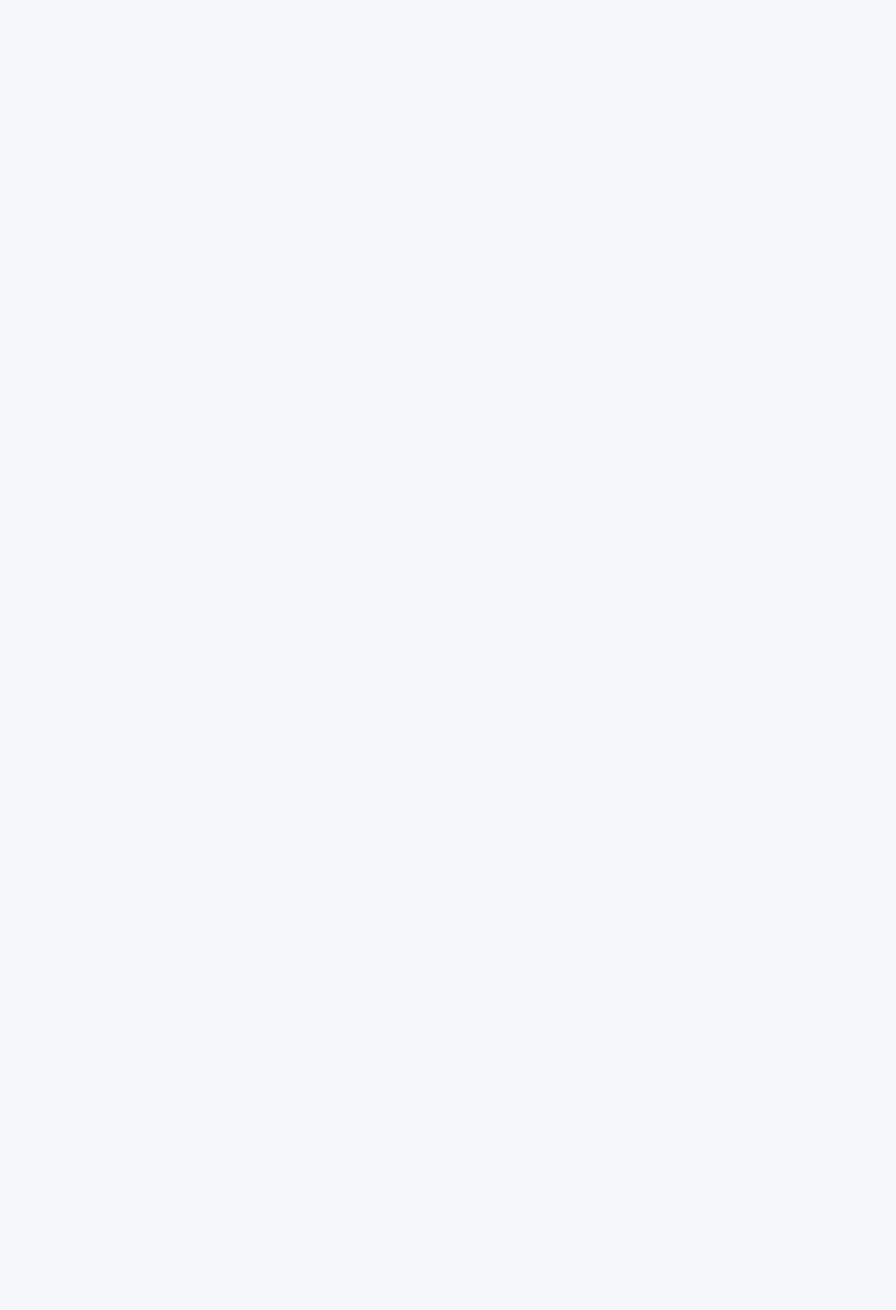
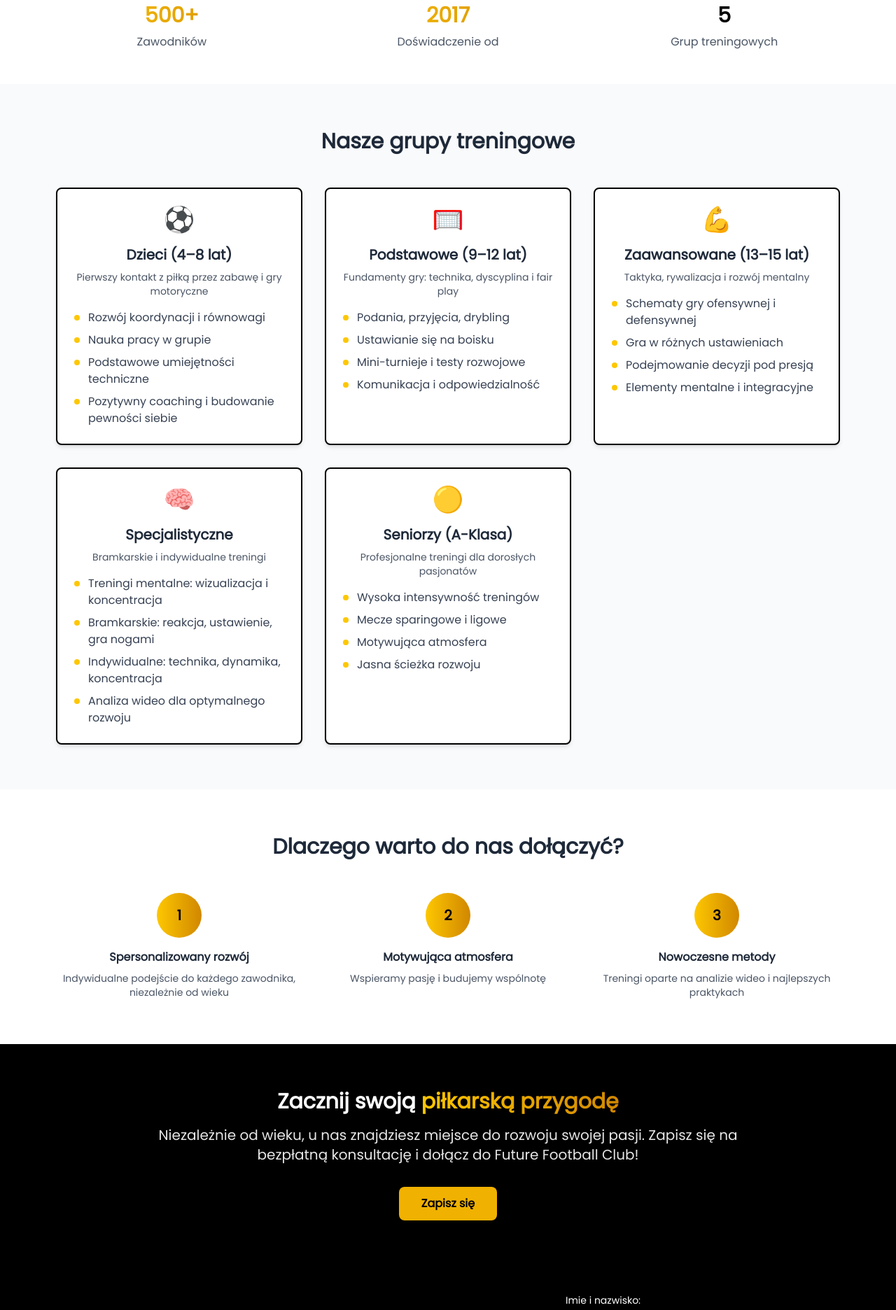
Before and after one commit to Sewex333/Future_site, a React (Vite) app in the folder Future_site/frontend/: page /treningi-dzieci in a window 1280 px wide. Before the commit this address had no page. Shown: the part 400-2272 px from the top of the page at 70% size. Before the commit the page ends 800 px from the top, so only its background shows below. Built offline with nearby package versions, Linux system fonts and the light colour scheme.

Commit message:
dodanie treningow grupowych
jebac cie peplin

```diff
--- a/Future_site/frontend/src/main.jsx
+++ b/Future_site/frontend/src/main.jsx
@@ -20,6 +20,7 @@ import Form from './pages/Form.jsx'
 import ProductDetail from './pages/ProductDetail.jsx'
 import PaymentResult from './pages/PaymentResult.jsx'
 import Checkout from './pages/Checkout.jsx'
+import Treningi from './pages/TreningiDzieci.jsx'
 
 createRoot(document.getElementById('root')).render(
   <BrowserRouter>
@@ -32,6 +33,7 @@ createRoot(document.getElementById('root')).render(
       <Route path="/eventy" element={<Eventy />} />
       <Route path="/treningi-indywidualne" element={<TreningiIndywidualne />} />
       <Route path="/treningi-mentalne" element={<TreningiMentalne />} />
+      <Route path="/treningi-dzieci" element={<Treningi />} />
       <Route path="/sklep" element={<ShopSite />} />
       <Route path="/ebooki-materialy" element={<Ebooki />} />
       <Route path="/aktualnosci" element={<Aktualnosci />} />
--- a/Future_site/frontend/src/pages/Navbar.jsx
+++ b/Future_site/frontend/src/pages/Navbar.jsx
@@ -63,6 +63,7 @@ const Navbar = () => {
           <div className="absolute invisible group-hover:visible bg-black text-white shadow-lg rounded py-2 px-4 top-full left-0 z-10 min-w-40">
             <Link to="/treningi-indywidualne" className="block py-2 text-white hover:text-yellow-400 px-2 rounded" onClick={scrolUp}>Indywidualne</Link>
             <Link to="/treningi-mentalne" className="block py-2 text-white hover:text-yellow-400 px-2 rounded" onClick={scrolUp}>Mentalne</Link>
+            <Link to="/treningi-dzieci" className="block py-2 text-white hover:text-yellow-400 px-2 rounded" onClick={scrolUp}>Grupowe</Link>
           </div>
         </div>
         <Link to="/sklep" className="hover:text-yellow-400" onClick={scrolUp}>Sklep</Link>
--- /dev/null
+++ b/Future_site/frontend/src/pages/TreningiDzieci.jsx
@@ -0,0 +1,182 @@
+import React from 'react';
+import Navbar from './Navbar';
+import Footer from './Footer';
+import { Link } from 'react-router';
+
+const Treningi = () => {
+  const grupy = [
+    {
+      ikona: "⚽",
+      tytul: "Dzieci (4–8 lat)",
+      opis: "Pierwszy kontakt z piłką przez zabawę i gry motoryczne",
+      szczegoly: [
+        "Rozwój koordynacji i równowagi",
+        "Nauka pracy w grupie",
+        "Podstawowe umiejętności techniczne",
+        "Pozytywny coaching i budowanie pewności siebie"
+      ]
+    },
+    {
+      ikona: "🥅",
+      tytul: "Podstawowe (9–12 lat)",
+      opis: "Fundamenty gry: technika, dyscyplina i fair play",
+      szczegoly: [
+        "Podania, przyjęcia, drybling",
+        "Ustawianie się na boisku",
+        "Mini-turnieje i testy rozwojowe",
+        "Komunikacja i odpowiedzialność"
+      ]
+    },
+    {
+      ikona: "💪",
+      tytul: "Zaawansowane (13–15 lat)",
+      opis: "Taktyka, rywalizacja i rozwój mentalny",
+      szczegoly: [
+        "Schematy gry ofensywnej i defensywnej",
+        "Gra w różnych ustawieniach",
+        "Podejmowanie decyzji pod presją",
+        "Elementy mentalne i integracyjne"
+      ]
+    },
+    {
+      ikona: "🧠",
+      tytul: "Specjalistyczne",
+      opis: "Bramkarskie i indywidualne treningi",
+      szczegoly: [
+        "Treningi mentalne: wizualizacja i koncentracja",
+        "Bramkarskie: reakcja, ustawienie, gra nogami",
+        "Indywidualne: technika, dynamika, koncentracja",
+        "Analiza wideo dla optymalnego rozwoju"
+      ]
+    },
+    {
+      ikona: "🟡",
+      tytul: "Seniorzy (A-Klasa)",
+      opis: "Profesjonalne treningi dla dorosłych pasjonatów",
+      szczegoly: [
+        "Wysoka intensywność treningów",
+        "Mecze sparingowe i ligowe",
+        "Motywująca atmosfera",
+        "Jasna ścieżka rozwoju"
+      ]
+    }
+  ];
+
+  const GrupaCard = ({ grupa }) => (
+    <div className="bg-white rounded-lg shadow-md p-6 hover:shadow-lg transition-shadow duration-300 border-2 border-black">
+      <div className="text-4xl mb-4 text-center">{grupa.ikona}</div>
+      <h3 className="text-xl font-bold text-gray-800 mb-2 text-center">{grupa.tytul}</h3>
+      <p className="text-gray-600 text-center text-sm mb-4">{grupa.opis}</p>
+      <ul className="space-y-2">
+        {grupa.szczegoly.map((szczegol, index) => (
+          <li key={index} className="flex items-start">
+            <div className="w-2 h-2 bg-yellow-400 rounded-full mt-2 mr-3 flex-shrink-0"></div>
+            <span className="text-gray-700">{szczegol}</span>
+          </li>
+        ))}
+      </ul>
+    </div>
+  );
+
+  return (
+    <>
+      <Navbar />
+      <div className="min-h-screen bg-gray-50 pt-20">
+        <div className="bg-gradient-to-r from-black to-gray-800 text-white py-16">
+          <div className="max-w-6xl mx-auto px-4 text-center">
+            <h1 className="text-4xl md:text-5xl font-bold mb-4">
+              Treningi dla <span className="bg-gradient-to-r from-yellow-400 to-yellow-600 bg-clip-text text-transparent">Wszystkich</span>
+            </h1>
+            <p className="text-xl opacity-90 max-w-3xl mx-auto">
+              Dołącz do Future Football Club – miejsca, gdzie pasja do piłki nożnej łączy pokolenia! Oferujemy treningi dla każdej grupy wiekowej, od najmłodszych po dorosłych, w atmosferze wsparcia i rozwoju.
+            </p>
+          </div>
+        </div>
+
+        <section className="py-12 bg-white">
+          <div className="max-w-6xl mx-auto px-6">
+            <div className="grid grid-cols-2 md:grid-cols-3 gap-20 text-center">
+              <div>
+                <div className="text-3xl font-bold bg-gradient-to-r from-yellow-400 to-yellow-600 bg-clip-text text-transparent mb-2">500+</div>
+                <div className="text-gray-600">Zawodników</div>
+              </div>
+              <div>
+                <div className="text-3xl font-bold bg-gradient-to-r from-yellow-400 to-yellow-600 bg-clip-text text-transparent mb-2">2017</div>
+                <div className="text-gray-600">Doświadczenie od</div>
+              </div>
+              <div>
+                <div className="text-3xl font-bold text-black mb-2">5</div>
+                <div className="text-gray-600">Grup treningowych</div>
+              </div>
+            </div>
+          </div>
+        </section>
+
+        <section className="py-16">
+          <div className="max-w-6xl mx-auto px-4">
+            <h2 className="text-3xl font-bold text-center mb-12 text-gray-800">
+              Nasze grupy treningowe
+            </h2>
+            <div className="grid grid-cols-1 md:grid-cols-2 lg:grid-cols-3 gap-8">
+              {grupy.map((grupa, index) => (
+                <GrupaCard key={index} grupa={grupa} />
+              ))}
+            </div>
+          </div>
+        </section>
+
+        <section className="py-16 bg-white">
+          <div className="max-w-6xl mx-auto px-4">
+            <h2 className="text-3xl font-bold text-center mb-12 text-gray-800">
+              Dlaczego warto do nas dołączyć?
+            </h2>
+            <div className="grid grid-cols-1 md:grid-cols-3 gap-8">
+              <div className="text-center">
+                <div className="w-16 h-16 bg-gradient-to-r from-yellow-400 to-yellow-600 rounded-full flex items-center justify-center mx-auto mb-4">
+                  <span className="text-black font-bold text-xl">1</span>
+                </div>
+                <h3 className="font-bold text-gray-800 mb-2">Spersonalizowany rozwój</h3>
+                <p className="text-gray-600 text-sm">Indywidualne podejście do każdego zawodnika, niezależnie od wieku</p>
+              </div>
+              <div className="text-center">
+                <div className="w-16 h-16 bg-gradient-to-r from-yellow-400 to-yellow-600 rounded-full flex items-center justify-center mx-auto mb-4">
+                  <span className="text-black font-bold text-xl">2</span>
+                </div>
+                <h3 className="font-bold text-gray-800 mb-2">Motywująca atmosfera</h3>
+                <p className="text-gray-600 text-sm">Wspieramy pasję i budujemy wspólnotę</p>
+              </div>
+              <div className="text-center">
+                <div className="w-16 h-16 bg-gradient-to-r from-yellow-400 to-yellow-600 rounded-full flex items-center justify-center mx-auto mb-4">
+                  <span className="text-black font-bold text-xl">3</span>
+                </div>
+                <h3 className="font-bold text-gray-800 mb-2">Nowoczesne metody</h3>
+                <p className="text-gray-600 text-sm">Treningi oparte na analizie wideo i najlepszych praktykach</p>
+              </div>
+            </div>
+          </div>
+        </section>
+
+        <section className="py-16 bg-black">
+          <div className="max-w-4xl mx-auto px-4 text-center text-white">
+            <h2 className="text-3xl font-bold mb-4">
+              Zacznij swoją <span className="bg-gradient-to-r from-yellow-400 to-yellow-600 bg-clip-text text-transparent">piłkarską przygodę</span>
+            </h2>
+            <p className="text-xl mb-8 opacity-90">
+              Niezależnie od wieku, u nas znajdziesz miejsce do rozwoju swojej pasji. Zapisz się na bezpłatną konsultację i dołącz do Future Football Club!
+            </p>
+            <div className="flex flex-col sm:flex-row gap-4 justify-center">
+              <Link to="/kontakt">
+                <button className="bg-yellow-500 text-black px-8 py-3 rounded-lg font-semibold hover:bg-yellow-400 transition-colors shadow-lg cursor-pointer">
+                  Zapisz się
+                </button>
+              </Link>
+            </div>
+          </div>
+        </section>
+      </div>
+      <Footer />
+    </>
+  );
+};
+
+export default Treningi;
```
